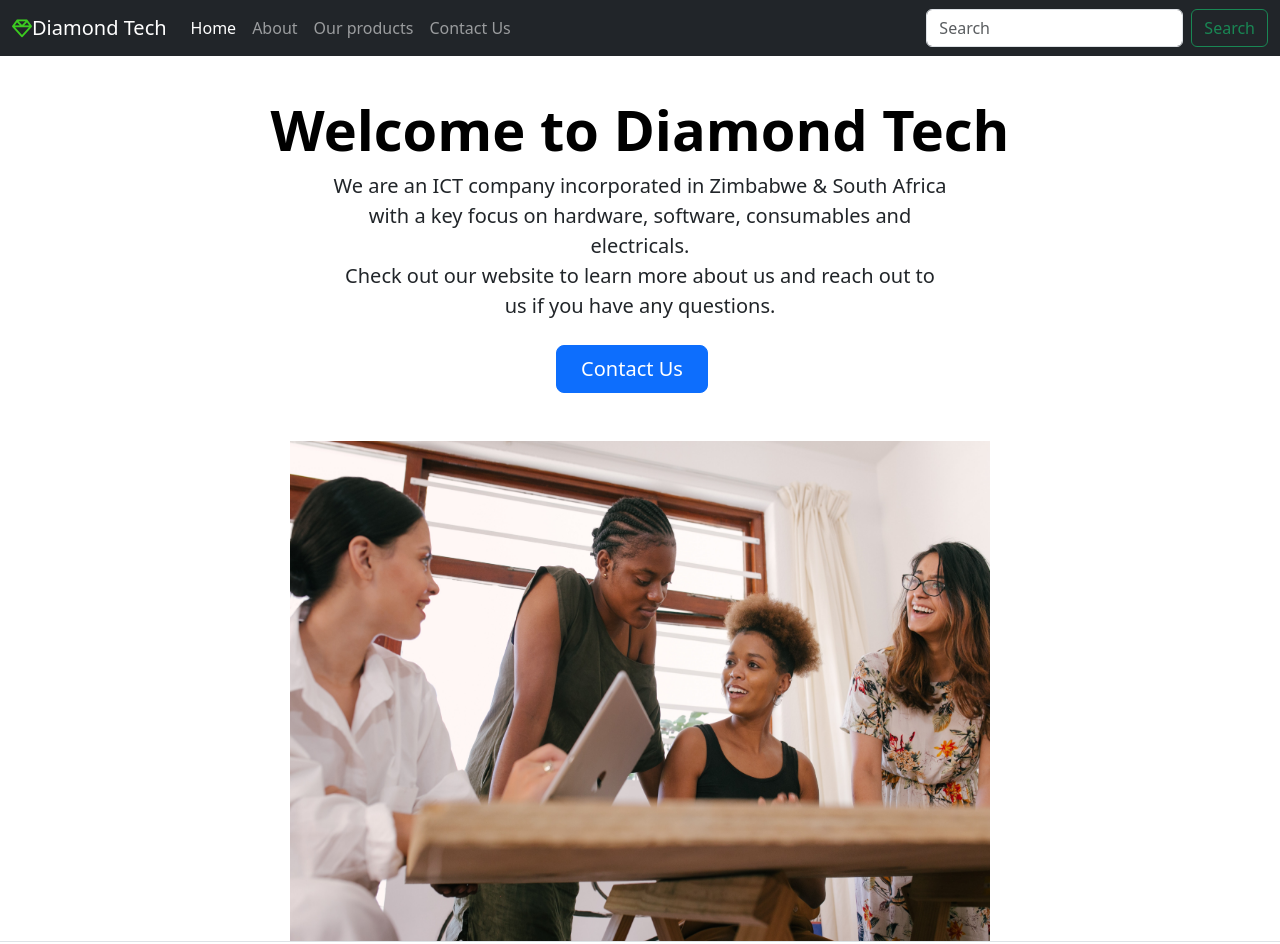
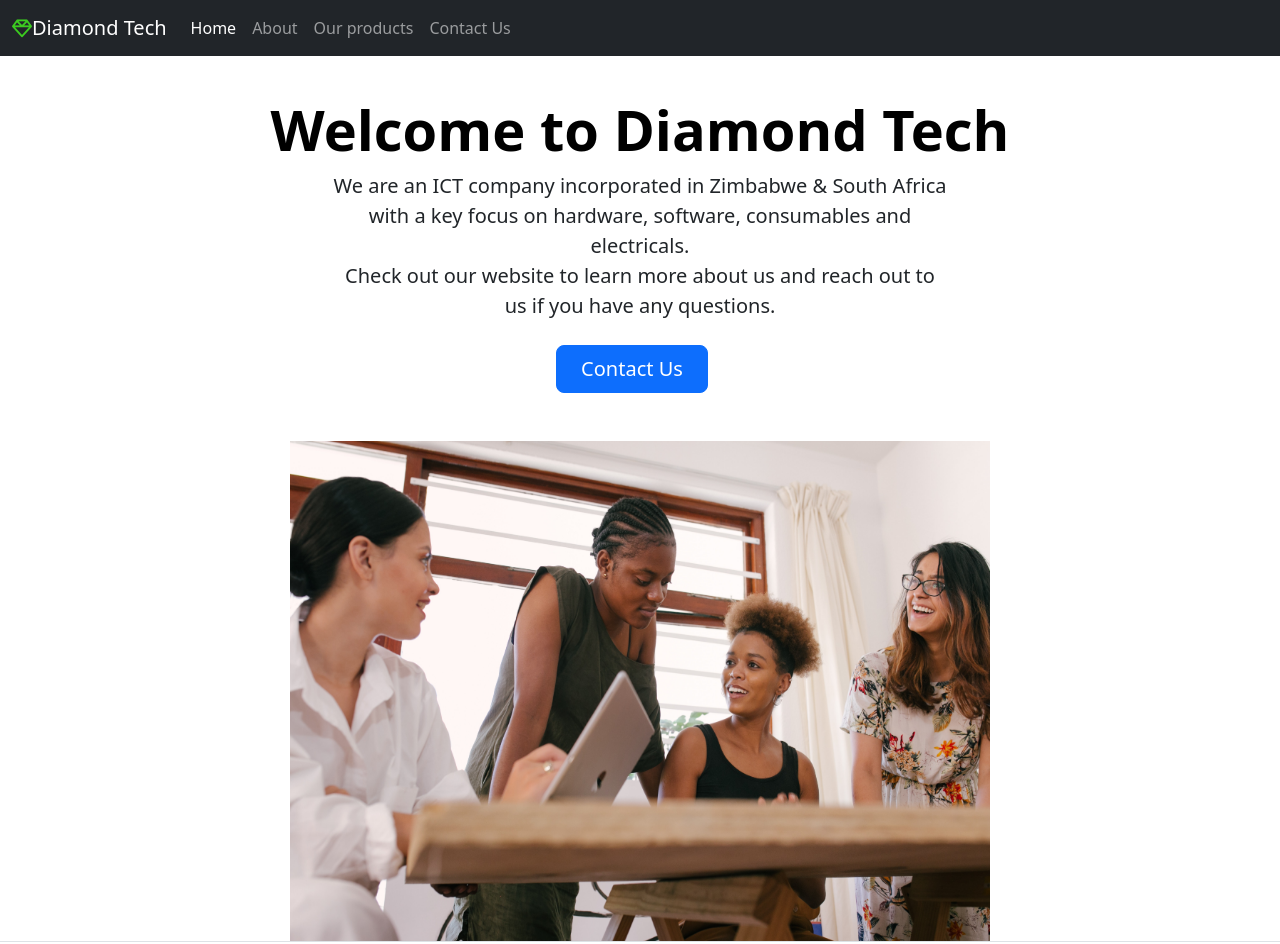
Before and after one commit to KellyMad/diamond-tech-website, a plain HTML site: page index.html in a window 1280 px wide. Shown: the top 944 px of the page. Drawn offline with nearby package versions, Linux system fonts and the light colour scheme.

Commit message:
Made changes to the Navbar

```diff
--- a/index.html
+++ b/index.html
@@ -44,9 +44,6 @@
           </li>
           <li class="nav-item dropdown">
         </ul>
-        <form class="d-flex" role="search">
-          <input class="form-control me-2" type="search" placeholder="Search" aria-label="Search">
-          <button class="btn btn-outline-success" type="submit">Search</button>
         </form>
       </div>
     </div>
```
